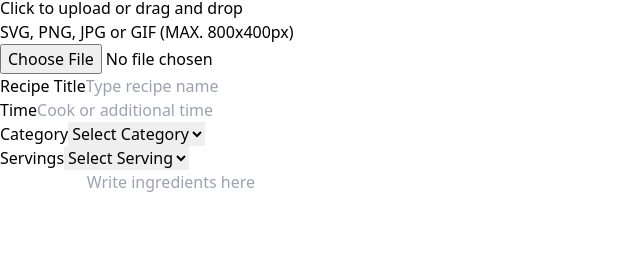
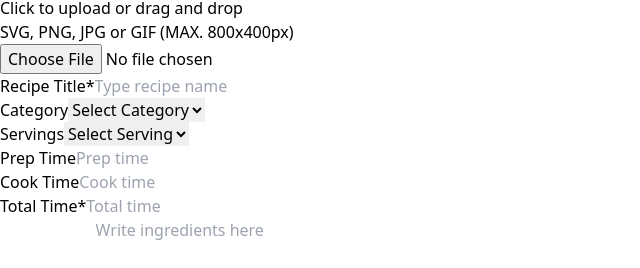
Before and after one commit to Buse-ng/recipe-app, a React (Vite) app: page /collection in a window 1280 px wide. Shown: the part 472-740 px from the top of the page, without its empty margins (0-640 px from the left). Built offline with nearby package versions, Linux system fonts and the light colour scheme; a web font is replaced by a local one.

Commit message:
modal body changed

```diff
--- a/src/components/Collection/ModalBody.jsx
+++ b/src/components/Collection/ModalBody.jsx
@@ -4,8 +4,11 @@ import { BiSolidImageAdd } from "react-icons/bi";
 import { CollectionContext } from "../../context/CollectionContext";
 
 const ModalBody = () => {
-  const { id, setId, values, setValues, recipes, setRecipes } =
-    useContext(CollectionContext);
+  const {
+    id, setId,
+    values, setValues,
+    recipes, setRecipes
+  } = useContext(CollectionContext);
 
   const onChangeInput = (e) => {
     setValues({ ...values, [e.target.name]: e.target.value });
@@ -16,10 +19,9 @@ const ModalBody = () => {
     e.preventDefault();
 
     if (
-      values?.title === "" ||
-      (!values?.title?.trim() && values?.time === "") ||
-      (!values?.time?.trim() && values?.ingredients === "") ||
-      !values?.ingredients?.trim()
+      values?.title === "" || (!values?.title?.trim() &&
+      values?.total_time === "") || (!values?.total_time?.trim()
+      && values?.ingredients === "") || !values?.ingredients?.trim()
     ) {
       return false;
     }
@@ -74,8 +76,8 @@ const ModalBody = () => {
       <form className="p-4 md:p-5" id="form" onSubmit={onSubmit}>
         <div className="grid gap-4 mb-4 grid-cols-4">
           {/* input file(img)  */}
-          <div className="col-span-4 sm:col-span-2 sm:row-span-2">
-            <div className="flex items-center justify-center w-full h-full">
+          <div className="col-span-4 sm:col-span-1 sm:row-span-2">
+            <div className="flex items-center justify-center text-center w-full h-full">
               <label
                 htmlFor="img-file"
                 className="flex flex-col items-center justify-center w-full h-full border-2 border-gray-300 border-dashed rounded-lg cursor-pointer bg-gray-50 hover:bg-gray-100"
@@ -113,7 +115,7 @@ const ModalBody = () => {
               htmlFor="title"
               className="block mb-2 text-sm font-medium text-gray-900"
             >
-              Recipe Title
+              Recipe Title*
             </label>
             <input
               type="text"
@@ -126,26 +128,6 @@ const ModalBody = () => {
               required=""
             />
           </div>
-
-          {/* cook */}
-          <div className="col-span-4 sm:col-span-1">
-            <label
-              htmlFor="cook"
-              className="block mb-2 text-sm font-medium text-gray-900"
-            >
-              Time
-            </label>
-            <input
-              value={values.time}
-              onChange={onChangeInput}
-              name="time"
-              id="cook"
-              className="bg-gray-300 border border-gray-200 text-gray-900 text-sm rounded-lg block w-full p-2.5 placeholder-gray-400"
-              placeholder="Cook or additional time"
-              required=""
-            />
-          </div>
-
           {/* category */}
           <div className="col-span-4 sm:col-span-1">
             <label
@@ -194,13 +176,69 @@ const ModalBody = () => {
               <option value="10-12">10-12</option>
             </select>
           </div>
+
+          {/* prep time */}
+          <div className="col-span-4 sm:col-span-1">
+            <label
+              htmlFor="prep_time"
+              className="block mb-2 text-sm font-medium text-gray-900"
+            >
+              Prep Time
+            </label>
+            <input
+              value={values.prep_time}
+              onChange={onChangeInput}
+              name="prep_time"
+              id="prep_time"
+              className="bg-gray-300 border border-gray-200 text-gray-900 text-sm rounded-lg block w-full p-2.5 placeholder-gray-400"
+              placeholder="Prep time"
+              required=""
+            />
+          </div>
+          {/* cook time */}
+          <div className="col-span-4 sm:col-span-1">
+            <label
+              htmlFor="cook_time"
+              className="block mb-2 text-sm font-medium text-gray-900"
+            >
+              Cook Time
+            </label>
+            <input
+              value={values.cook_time}
+              onChange={onChangeInput}
+              name="cook_time"
+              id="cook_time"
+              className="bg-gray-300 border border-gray-200 text-gray-900 text-sm rounded-lg block w-full p-2.5 placeholder-gray-400"
+              placeholder="Cook time"
+              required=""
+            />
+          </div>
+          {/* total time */}
+          <div className="col-span-4 sm:col-span-1">
+            <label
+              htmlFor="total_time"
+              className="block mb-2 text-sm font-medium text-gray-900"
+            >
+              Total Time*
+            </label>
+            <input
+              value={values.total_time}
+              onChange={onChangeInput}
+              name="total_time"
+              id="total_time"
+              className="bg-gray-300 border border-gray-200 text-gray-900 text-sm rounded-lg block w-full p-2.5 placeholder-gray-400"
+              placeholder="Total time"
+              required=""
+            />
+          </div>
+
           {/* Ingredients */}
           <div className="col-span-4 sm:col-span-2">
             <label
               htmlFor="ingredients"
               className="block mb-2 text-sm font-medium text-gray-900"
             >
-              Ingredients
+              Ingredients*
             </label>
             <textarea
               id="ingredients"
@@ -243,6 +281,8 @@ const ModalBody = () => {
           <IoAddOutline className="me-1 -ms-1 w-5 h-5" />
           Add new recipe
         </button>
+        <span className="flex items-center justify-end text-xs">
+        Fields marked with * cannot be left blank.</span>
       </form>
     </>
   );
--- a/src/context/CollectionContext.jsx
+++ b/src/context/CollectionContext.jsx
@@ -1,10 +1,21 @@
-import {createContext, useState, useEffect} from "react";
+import { createContext, useState, useEffect } from "react";
 
 export const CollectionContext = createContext();
 
 const CollectionProvider = ({ children }) => {
   const [id, setId] = useState(0);
-    const initialValues = {id:id, title:"", img:"", time:"", category:"", servings:"", ingredients:"", method:""};
+  const initialValues = {
+    id: id,
+    title: "",
+    img: "",
+    prep_time: "",
+    cook_time: "",
+    total_time: "",
+    category: "",
+    servings: "",
+    ingredients: "",
+    method: "",
+  };
   const [values, setValues] = useState(initialValues);
   const [recipes, setRecipes] = useState([]);
 
@@ -13,10 +24,20 @@ const CollectionProvider = ({ children }) => {
     console.log("recipes", recipes);
   }, [recipes]);
 
-    return(
-        <CollectionContext.Provider value={{id, setId, initialValues, values, setValues, recipes, setRecipes}}>
+  return (
+    <CollectionContext.Provider
+      value={{
+        id,
+        setId,
+        initialValues,
+        values,
+        setValues,
+        recipes,
+        setRecipes,
+      }}
+    >
       {children}
     </CollectionContext.Provider>
-    )
-}
+  );
+};
 export default CollectionProvider;
--- a/src/pages/CollectionDetail.jsx
+++ b/src/pages/CollectionDetail.jsx
@@ -13,7 +13,17 @@ const CollectionDetail = () => {
   if (!recipe) {
     return <section>Loading...</section>;
   }
-  const { title, time, img, category, ingredients, method, servings } = recipe;
+  const {
+    title,
+    prep_time,
+    cook_time,
+    total_time,
+    img,
+    category,
+    ingredients,
+    method,
+    servings,
+  } = recipe;
 
   return (
     <div className="grid grid-cols-9 p-4">
@@ -25,25 +35,31 @@ const CollectionDetail = () => {
           {category}
         </p>
         <div className="flex justify-between mt-10 mx-2 font-semibold text-gray-800 text-center">
+          {prep_time && (
+            <div className="flex flex-col tracking-wide">
+              Prep Time
+              <p>{prep_time}</p>
+              <span className="text-xs text-gray-500">mins</span>
+            </div>
+          )}
+          {cook_time && (
+            <div className="flex flex-col tracking-wide">
+              Cook Time
+              <p>{cook_time}</p>
+              <span className="text-xs text-gray-500">mins</span>
+            </div>
+          )}
+          {total_time && (
+            <div className="flex flex-col tracking-wide">
+              Total Time
+              <p>{total_time}</p>
+              <span className="text-xs text-gray-500">mins</span>
+            </div>
+          )}
           <div className="flex flex-col">
             Servings
             <p>{servings}</p>
             <span className="text-xs text-gray-500">person</span>
-          </div>
-          <div className="flex flex-col tracking-wide">
-            Prep Time
-            <p>{time}</p>
-            <span className="text-xs text-gray-500">mins</span>
-          </div>
-          <div className="flex flex-col tracking-wide">
-            Cook Time
-            <p>{time}</p>
-            <span className="text-xs text-gray-500">mins</span>
-          </div>
-          <div className="flex flex-col tracking-wide">
-            Total Time
-            <p>{time}</p>
-            <span className="text-xs text-gray-500">mins</span>
           </div>
         </div>
         <div className="flex flex-col justify-between gap-6 p-2 rounded-lg mt-6">
@@ -57,12 +73,15 @@ const CollectionDetail = () => {
           </div>
         </div>
       </div>
+
       <div className="col-span-4 p-4 mt-16">
-        <img
-          src={img}
-          alt=""
-          className="sticky right-0 top-0 w-full h-full object-cover"
-        />
+        {img && (
+          <img
+            src={img}
+            alt=""
+            className="sticky right-0 top-0 w-full h-full object-cover"
+          />
+        )}
       </div>
     </div>
   );
```
Lines whose indentation alone changed are shown as unchanged.
